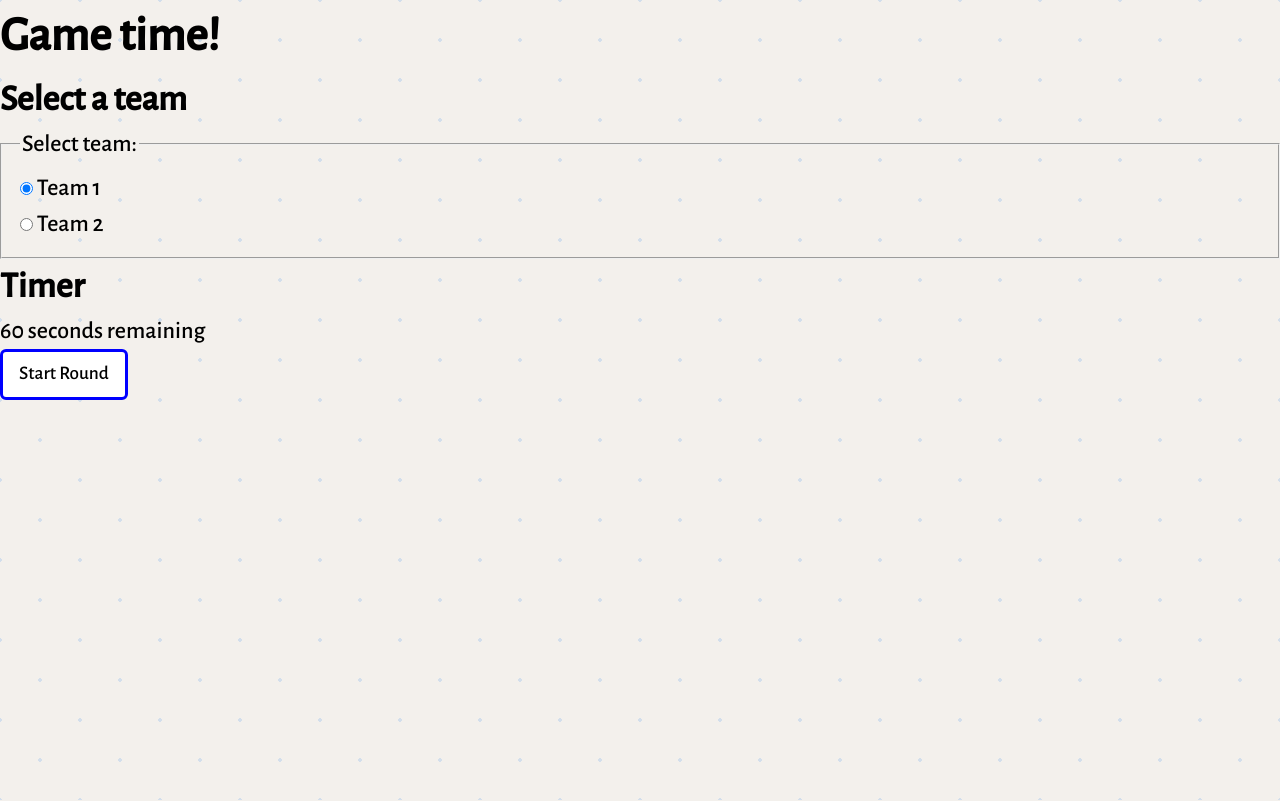
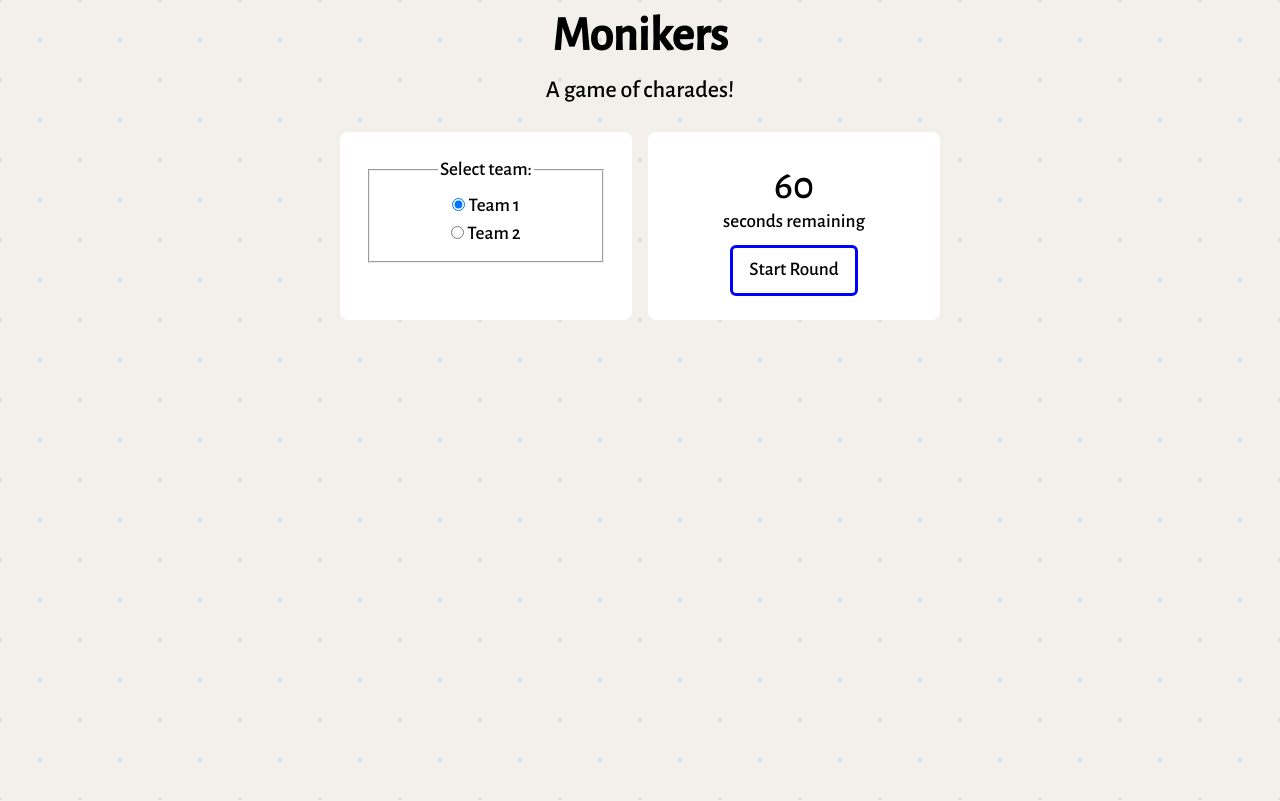
Before and after one commit to smwoll/mgame, a website built with Parcel: page src/index.html in a window 1280 px wide. Shown: the top 801 px of the page. Built offline with nearby package versions, Linux system fonts and the light colour scheme.

Commit message:
sections, styles, team scoring

```diff
--- a/src/index.html
+++ b/src/index.html
@@ -22,12 +22,17 @@
 <body>
     <div id="app">
         <div class="content">
-            <div class="script-intro">
-                <h1 class="sr-text">
-                    Game time!
-                </h1>
+                <header class="intro-topper">
+                    <h1>
+                        Monikers
+                    </h1>
+                    <p>
+                        A game of charades!
+                    </p>
+                </header>
 
-                <section class="team-select">
+                <div class="team-timer-wrap">
+                    <section class="team-select">
                     <h2 class="sr-text">
                         Select a team
                     </h2>
@@ -50,7 +55,7 @@
                 </section>
 
                 <section class="timer">
-                    <h2 class="timer-title">
+                    <h2 class="timer-title sr-text">
                         Timer
                     </h2>
                     <p>
@@ -63,6 +68,7 @@
                         Start Round
                     </button>
                 </section>
+                </div>
 
                 <section class="time-over-message">
                     <p>
@@ -96,7 +102,7 @@
                         Reset Round
                     </button>
                 </section>
-        </div>
+
     </div>
     <script type="module" src="index.js"></script>
 </body>
--- a/src/index.js
+++ b/src/index.js
@@ -104,7 +104,7 @@ const cards = {
 }
 
 let gameState = {
-    currentTeam: 0,
+    currentTeam: 1,
     cardState: []
 }
 
@@ -194,11 +194,33 @@ const dummyTest = () => {
     storeGameState(gameState);
 }
 
+const teamSelect = document.querySelector('.team-select form');
+
+const updateTeamSelectOnLoad = () => {
+    teamSelect.querySelector(`input[value="${gameState.currentTeam}"]`).checked = true;
+}
+
+updateTeamSelectOnLoad();
+
+teamSelect.addEventListener('change', (e) => {
+    console.log('team changed', e.target.value);
+    gameState.currentTeam = parseInt(e.target.value);
+    console.log('game state', gameState);
+    storeGameState(gameState);
+});
+
+
 const updateTeamCounts = () => {
-    const teamCounts = [0, 0, 0];
+    const teamCounts = [0, 0];
     gameState.cardState.forEach((card) => {
-        teamCounts[card.t] += 1;
+        if (card.t === 1) {
+            teamCounts[0]++;
+        }
+        if (card.t === 2) {
+            teamCounts[1]++;
+        }
     });
+    console.log('team counts', teamCounts);
 }
 
 updateTeamCounts();
--- a/src/style.css
+++ b/src/style.css
@@ -96,6 +96,18 @@ body {
     background-position: 0 0, 40px 40px;
 }
 
+.sr-text {
+  position: absolute;
+  width: 1px;
+  height: 1px;
+  padding: 0;
+  margin: -1px;
+  overflow: hidden;
+  clip: rect(0, 0, 0, 0);
+  white-space: nowrap;
+  border: 0;
+}
+
 /* Card Stuff */
 
 .cardbox {
@@ -179,7 +191,7 @@ body {
     transform: translate3d(0, -10px, 10px) rotateX(4deg);
   }
   50% {
-    transform: translate3d(0, -20px, 80px) rotateX(6deg) rotateY(180deg);
+    transform: translate3d(0, -50px, 100px) rotateX(6deg) rotateY(180deg);
   }
   100% {
     transform: translate3d(0, -10px, 10px) rotateX(4deg) rotateY(360deg);
@@ -232,12 +244,52 @@ button.skip {
   border-color: orange;
 }
 
+.intro-topper {
+  text-align: center;
+}
+
 /* Timer and reveals */
+
+.team-timer-wrap {
+  display: flex;
+  flex-wrap: wrap;
+  gap: 16px;
+  justify-content: center;
+  margin-left: auto;
+  margin-right: auto;
+  width: min(96%, 600px);
+}
+
+.team-timer-wrap section {
+  margin-bottom: 24px;
+  margin-top: 24px;
+  width: min(96%, 600px);
+  background-color: #fff;
+  border-radius: 8px;
+  padding: 24px 28px;
+  text-align: center;
+  font-size: 1.2rem;
+  flex: 1 1;
+}
+
+.time-display {
+  font-size: 2.5rem;
+  line-height: 1.1;
+  font-weight: 400;
+  display: block;
+}
+
+.timer p {
+  margin-top: 8px;
+  margin-bottom: 8px;
+}
 
 .time-over-message {
   opacity: 0;
   transition: 300ms;
   visibility: hidden;
+  text-align: center;
+  margin-bottom: 24px;
 }
 
 .time-over-message--reveal {
```
